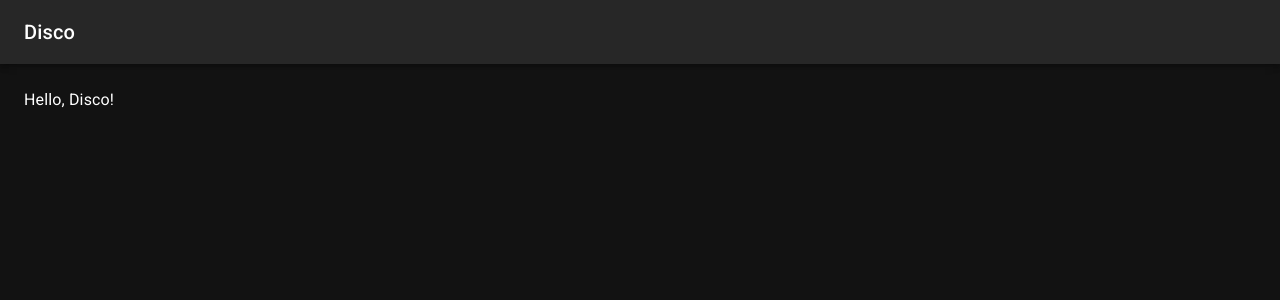
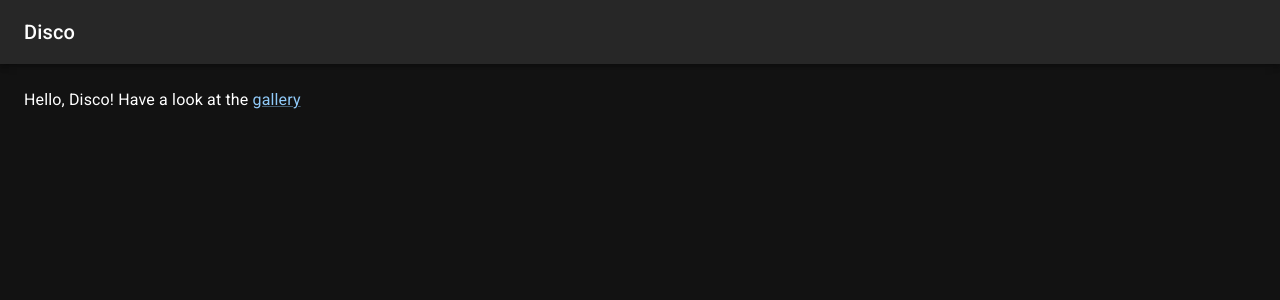
Before and after one commit to Lassi/disco, a React (Create React App) app: page / in a window 1280 px wide. Shown: the top 300 px of the page. Built offline with nearby package versions, Linux system fonts and the light colour scheme.

Commit message:
Add boilerplate for the necessary routes

```diff
--- a/src/app/router.tsx
+++ b/src/app/router.tsx
@@ -1,11 +1,28 @@
 import { createBrowserRouter } from 'react-router-dom';
 
-import { App, Error } from 'App';
+import { App, Error } from 'main';
+import { ArtworkDetails } from 'features/artwork-details/artwork-details';
+import { ArtworkGallery } from 'features/artwork-gallery/artwork-gallery';
+import { Home } from 'features/home/home';
 
 export const router = createBrowserRouter([
   {
     path: '/',
     element: <App/>,
-    errorElement: <Error/>
+    errorElement: <Error/>,
+    children: [
+      {
+        index: true,
+        element: <Home/>,
+      },
+      {
+        path: 'artworks',
+        element: <ArtworkGallery/>
+      },
+      {
+        path: 'artworks/:id',
+        element: <ArtworkDetails/>
+      },
+    ],
   },
 ]);
--- /dev/null
+++ b/src/features/artwork-details/artwork-details.tsx
@@ -0,0 +1,3 @@
+export const ArtworkDetails = () => (
+  <>ArtworkDetails!</>
+);
--- /dev/null
+++ b/src/features/artwork-gallery/artwork-gallery.tsx
@@ -0,0 +1,3 @@
+export const ArtworkGallery = () => (
+  <>ArtworkGallery!</>
+);
--- /dev/null
+++ b/src/features/home/home.tsx
@@ -0,0 +1,10 @@
+import Link from '@mui/material/Link';
+import Typography from '@mui/material/Typography';
+import { Link as RouterLink } from 'react-router-dom';
+
+export const Home = () => (
+  <Typography>
+    Hello, Disco!
+    Have a look at the <Link component={RouterLink} to="artworks">gallery</Link>
+  </Typography>
+);
--- a/src/App.tsx
+++ b/src/main.tsx
@@ -4,7 +4,7 @@ import Divider from '@mui/material/Divider';
 import Stack from '@mui/material/Stack';
 import Toolbar from '@mui/material/Toolbar';
 import Typography from '@mui/material/Typography';
-
+import { Outlet } from 'react-router-dom';
 
 export const App = () => (
   <Box>
@@ -14,7 +14,7 @@ export const App = () => (
       </Toolbar>
     </AppBar>
     <Box component="main" p={3}>
-      Hello, Disco!
+      <Outlet/>
     </Box>
   </Box>
 );
```
Also changed, not shown: 1 other file (tests, documents, lock files or other folders).
